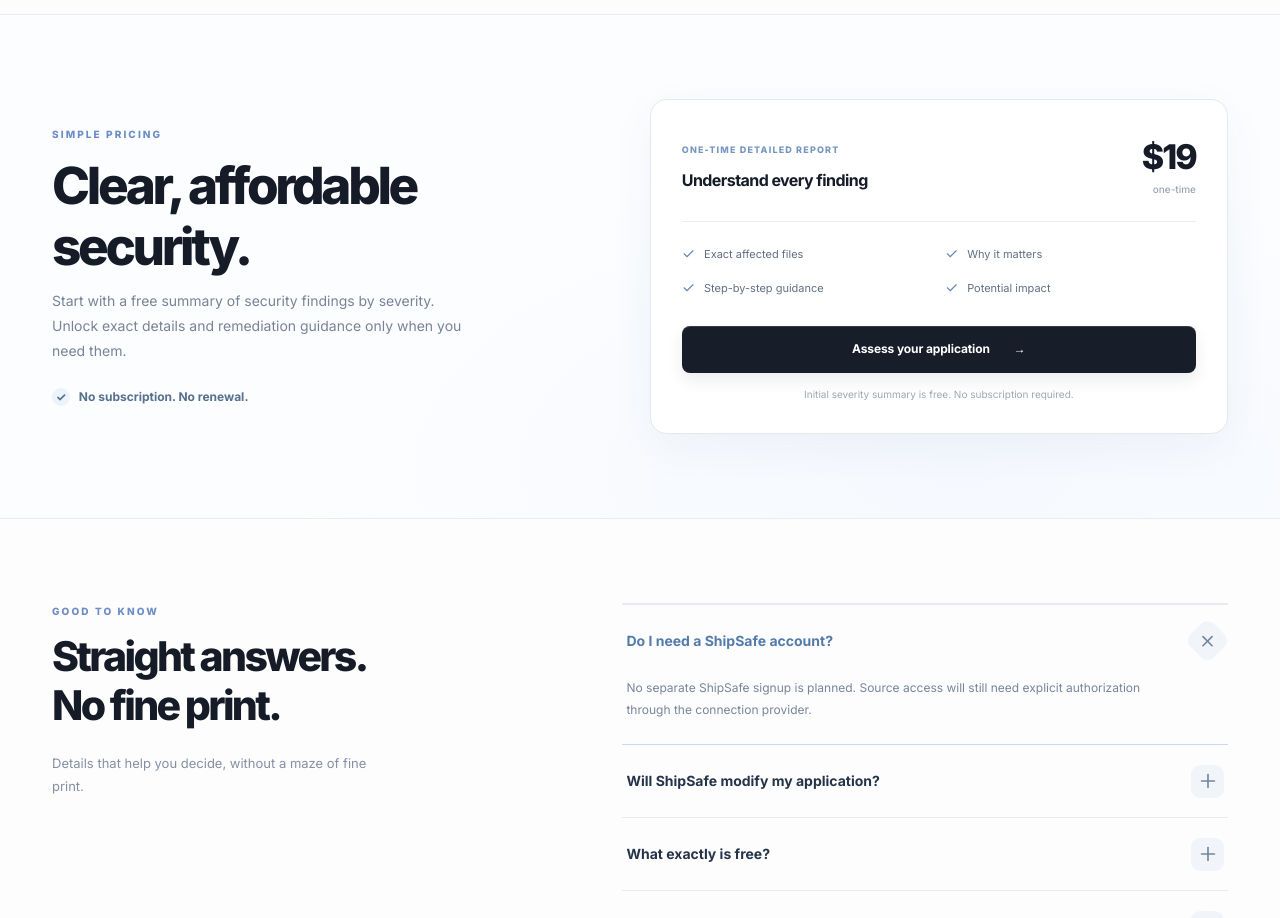
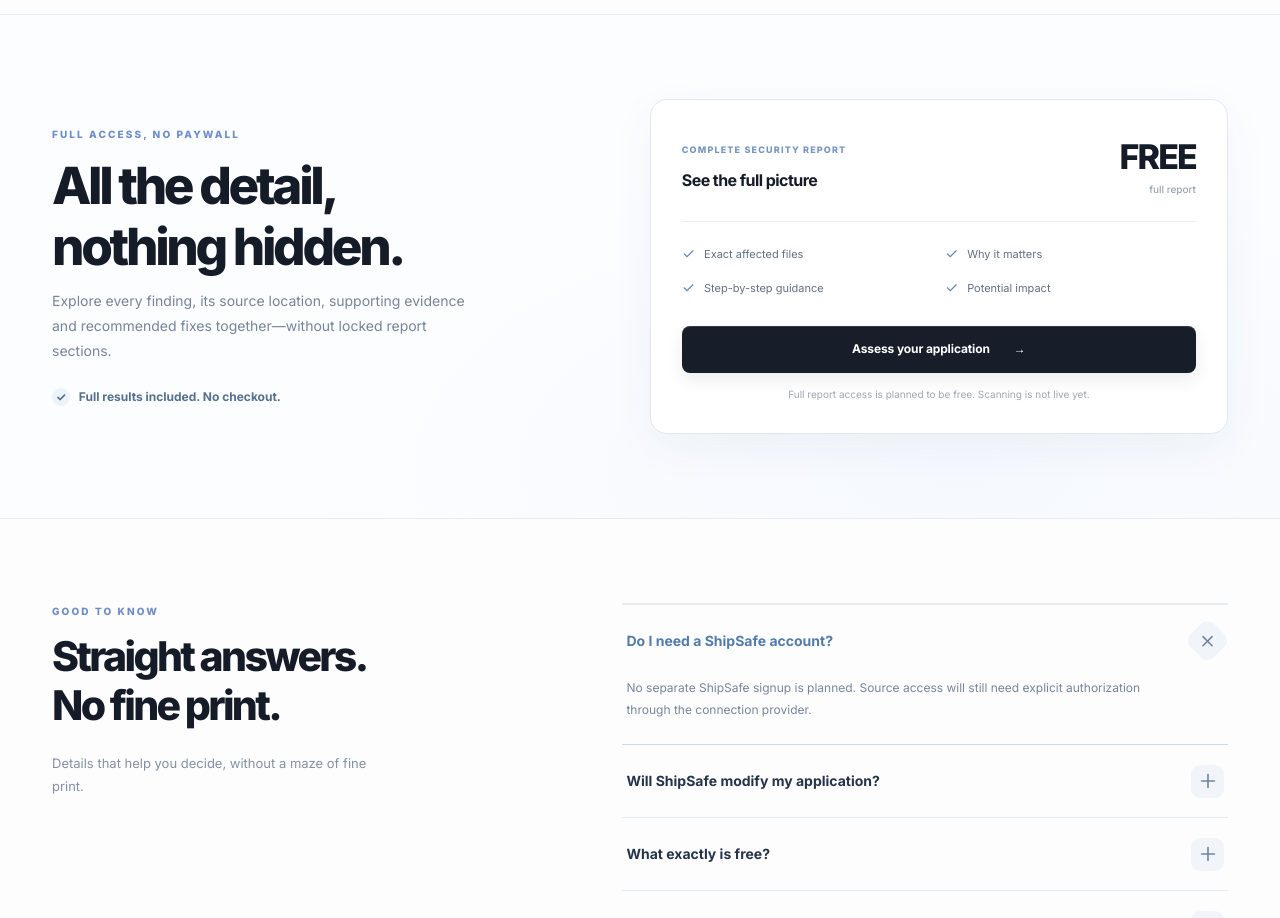
Before and after one commit to helloskyorigin/Safe-sure, a Next.js app: page / in a window 1280 px wide. Shown: the part 3540-4458 px from the top of the page. Built offline with nearby package versions, Linux system fonts and the light colour scheme.

Commit message:
feat: replace paid pricing with transparent full free report access

```diff
--- a/components/PricingSection.tsx
+++ b/components/PricingSection.tsx
@@ -14,29 +14,29 @@ export default function PricingSection({ onOpenAssessment }: PricingSectionProps
     <section id="pricing" className="section bordered pricing-section">
       <div className="container pricing-grid">
         <div className="pricing-intro reveal visible">
-          <p className="eyebrow">SIMPLE PRICING</p>
+          <p className="eyebrow">FULL ACCESS, NO PAYWALL</p>
           <h2>
-            Clear, affordable
+            All the detail,
             <br />
-            security.
+            nothing hidden.
           </h2>
           <p>
-            Start with a free summary of security findings by severity. Unlock exact
-            details and remediation guidance only when you need them.
+            Explore every finding, its source location, supporting evidence and
+            recommended fixes together—without locked report sections.
           </p>
           <div className="no-renew">
-            <span>✓</span> No subscription. No renewal.
+            <span>✓</span> Full results included. No checkout.
           </div>
         </div>
 
         <div className="price-card reveal visible">
           <div className="price-top">
             <div>
-              <small>ONE-TIME DETAILED REPORT</small>
-              <h3>Understand every finding</h3>
+              <small>COMPLETE SECURITY REPORT</small>
+              <h3>See the full picture</h3>
             </div>
             <div className="price">
-              $19<span>one-time</span>
+              FREE<span>full report</span>
             </div>
           </div>
           <div className="price-divider"></div>
@@ -63,7 +63,7 @@ export default function PricingSection({ onOpenAssessment }: PricingSectionProps
             Assess your application <span aria-hidden="true">→</span>
           </a>
           <p className="price-caption">
-            Initial severity summary is free. No subscription required.
+            Full report access is planned to be free. Scanning is not live yet.
           </p>
         </div>
       </div>
```
